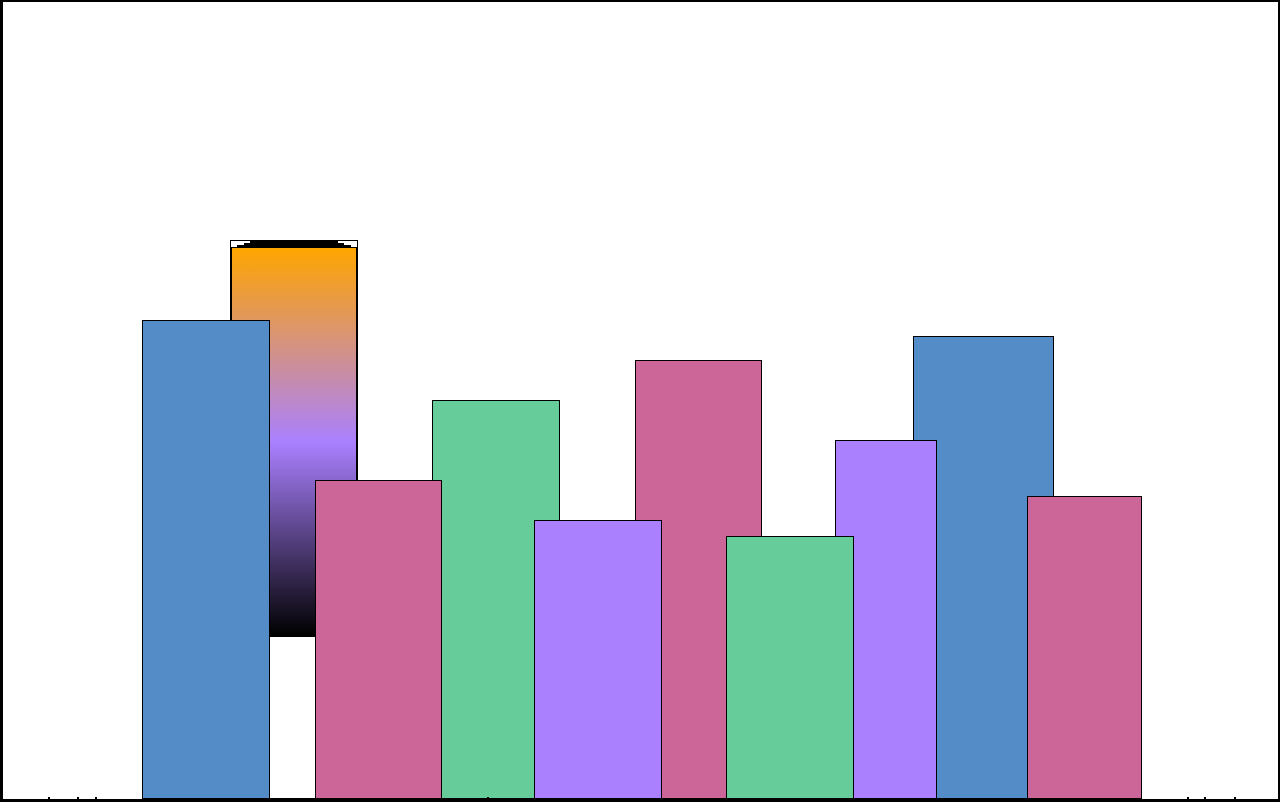
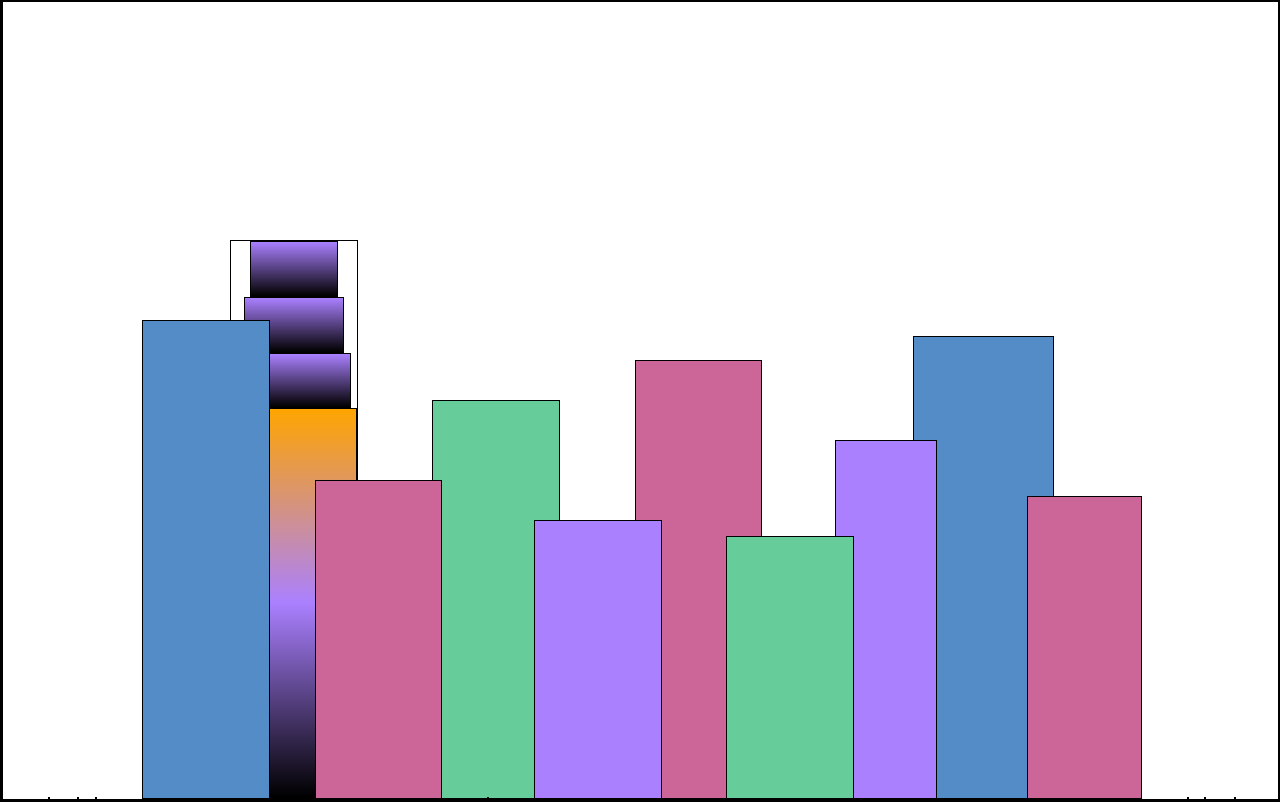
Before and after one commit to rwsully/freecodecamp, a plain HTML site: page Responsive Web Design Certification/Learn CSS Variables by Building a City Skyline/index.html in a window 1280 px wide. Drawn offline with Linux system fonts and the light colour scheme.

Commit message:
enhanced structure

```diff
--- a/Responsive Web Design Certification/Learn CSS Variables by Building a City Skyline/index.html
+++ b/Responsive Web Design Certification/Learn CSS Variables by Building a City Skyline/index.html
@@ -11,9 +11,9 @@
       <div></div>
       <div></div>
       <div class="bb1">
-        <div class="bb1a"></div>
-        <div class="bb1b"></div>
-        <div class="bb1c"></div>
+        <div class="bb1a bb1-window"></div>
+        <div class="bb1b bb1-window"></div>
+        <div class="bb1c bb1-window"></div>
         <div class="bb1d"></div>
       </div>
       <div class="bb2"></div>
```
